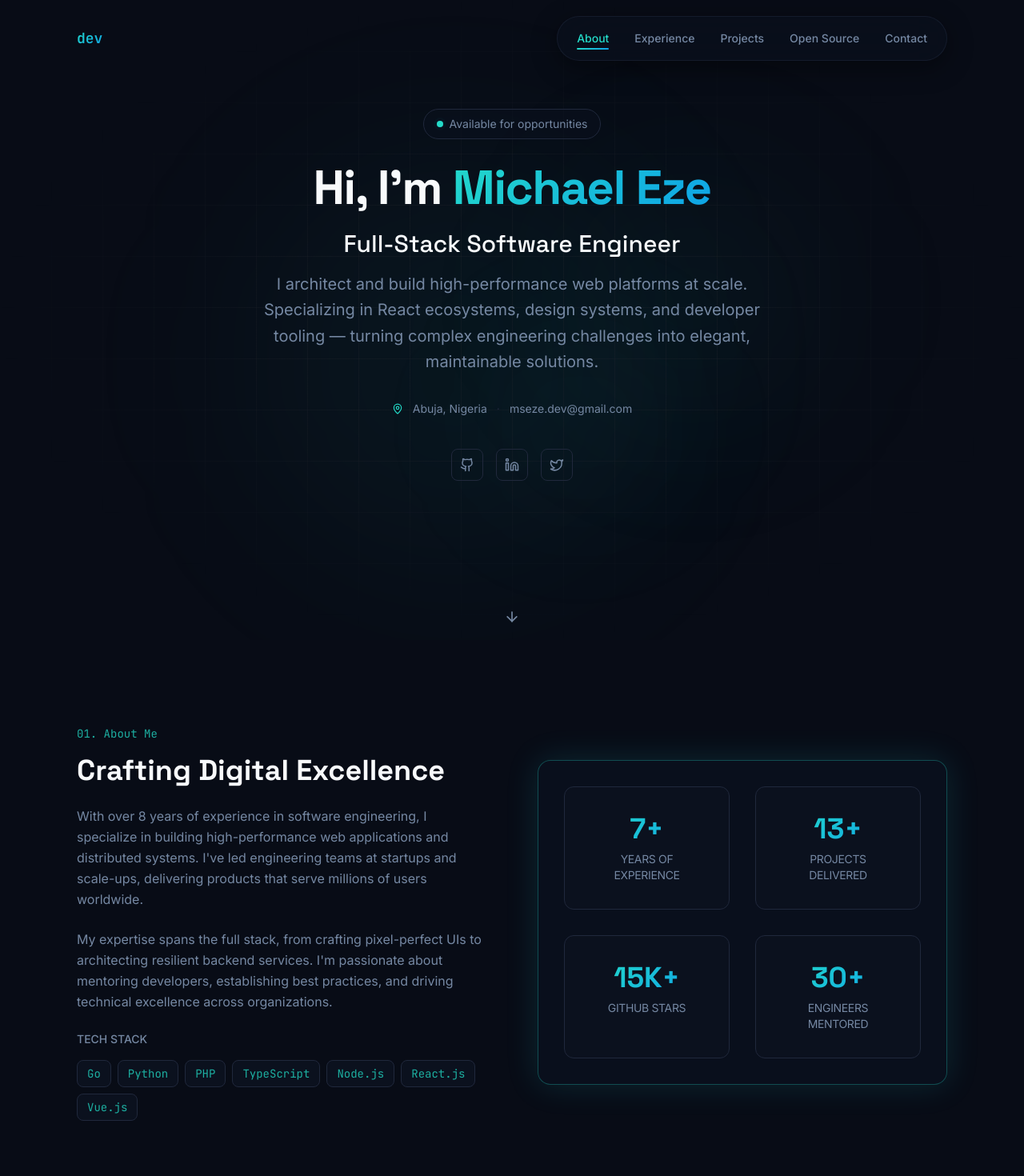
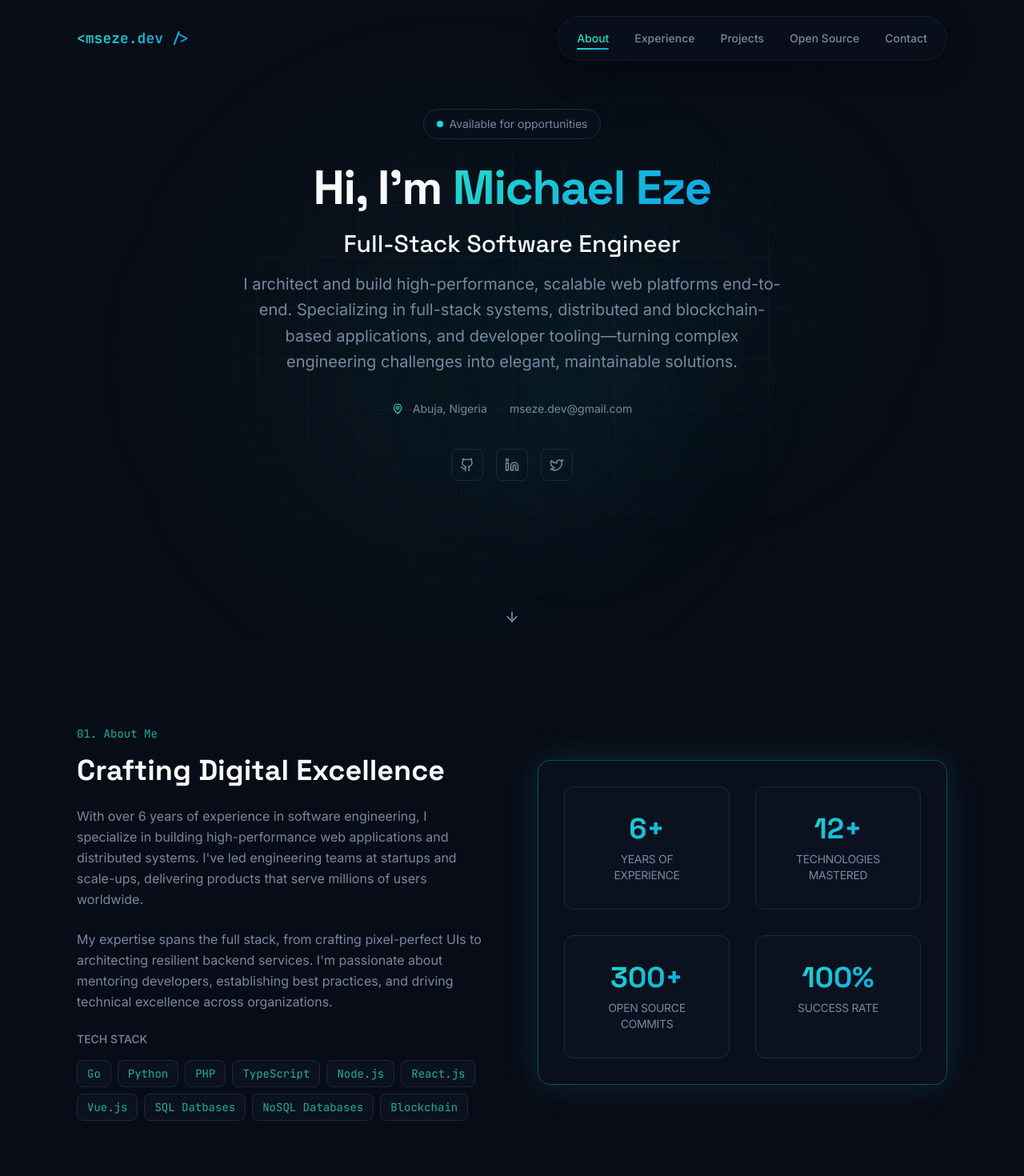
Before and after one commit to codemaestro64/portfolio, a Next.js app: page / in a window 1280 px wide. Shown: the top 1470 px of the page at 80% size. Built offline with nearby package versions, Linux system fonts and the light colour scheme.

Commit message:
modify content

```diff
--- a/src/components/layout/Footer.tsx
+++ b/src/components/layout/Footer.tsx
@@ -1,3 +1,5 @@
+import { HOME_LINK_TEXT } from "@/data"
+
 const Footer = () => {
   return (
     <footer className="py-6 sm:py-8 border-t">
@@ -8,7 +10,7 @@ const Footer = () => {
           </p>
 
           <p className="text-xs sm:text-sm text-muted-foreground font-mono">
-            mseze.dev
+            {HOME_LINK_TEXT}
           </p>
         </div>
       </div>
--- a/src/components/layout/Navbar.tsx
+++ b/src/components/layout/Navbar.tsx
@@ -3,6 +3,7 @@
 import { useEffect, useState } from 'react'
 import Link from 'next/link'
 import { Menu, X } from 'lucide-react'
+import { HOME_LINK_TEXT } from '@/data'
 
 const navLinks = [
   { name: 'About', href: '#about' },
@@ -50,7 +51,7 @@ const Navbar = () => {
             href="#"
             className="font-mono font-semibold text-lg gradient-text"
           >
-            dev
+            {HOME_LINK_TEXT}
           </a>
 
           {/* Desktop Navigation */}
--- a/src/components/sections/Hero.tsx
+++ b/src/components/sections/Hero.tsx
@@ -93,9 +93,10 @@ const HeroSection = () => {
               leading-relaxed
             "
           >
-            I architect and build high-performance web platforms at scale.
-            Specializing in React ecosystems, design systems, and developer tooling
-            — turning complex engineering challenges into elegant, maintainable solutions.
+            I architect and build high-performance, scalable web platforms end-to-end.
+            Specializing in full-stack systems, distributed and blockchain-based applications,
+            and developer tooling—turning complex engineering challenges into elegant,
+            maintainable solutions.
           </motion.p>
 
           {/* Meta */}
--- a/src/data/about.ts
+++ b/src/data/about.ts
@@ -7,11 +7,14 @@ const tech_stack = [
   'TypeScript',
   'Node.js',
   'React.js',
-  'Vue.js'
+  'Vue.js',
+  'SQL Datbases',
+  'NoSQL Databases',
+  'Blockchain'
 ]
 
 const paragraphs = [
-  `With over 8 years of experience in software engineering, I specialize in building high-performance web applications and distributed systems.
+  `With over 6 years of experience in software engineering, I specialize in building high-performance web applications and distributed systems.
   I've led engineering teams at startups and scale-ups, delivering products that serve millions of users worldwide.`,
 
   `My expertise spans the full stack, from crafting pixel-perfect UIs to architecting resilient backend services. I'm passionate about mentoring developers,
@@ -20,16 +23,16 @@ const paragraphs = [
 
 const stats = [{
   title: 'Years of Experience',
-  stat: '7+'
+  stat: '6+'
 }, {
-  title: 'Projects Delivered',
-  stat: '13+'
+  title: 'Technologies Mastered',
+  stat: '12+'
 }, {
-  title: 'Github Stars',
-  stat: '15K+'
+  title: 'Open Source Commits',
+  stat: '300+'
 }, {
-  title: 'Engineers Mentored',
-  stat: '30+'
+  title: 'Success Rate',
+  stat: '100%'
 }]
 
 const about = {
--- a/src/data/contributions.ts
+++ b/src/data/contributions.ts
@@ -4,31 +4,36 @@ const label = "04. Open Source Contributions"
 const title = "Contributions & Packages"
 const subtitle = "Giving back to the community through open source contributions and maintained packages."
 
-const items: Contribution[] = [{
-  title: "ZeroChain",
-  type: "Go App",
-  description: "",
-  tags: ["Go", "Blockchain"],
-  href: "https://github.com/codemaestro64/zerochain"
-}, {
-  title: "Py-libp2p",
-  type: "Python Library",
-  description: "",
-  tags: ["Python", "P2P"],
-  href: "https://github.com/libp2p/py-libp2p"
-}, {
-  title: "DropText",
-  type: "Node App",
-  description: "",
-  tags: ["Node.js", "React.js"],
-  href: "https://github.com/codemaestro64/droptext"
-}, {
-  title: "ZeroChain",
-  type: "Go App",
-  description: "",
-  tags: ["Go", "Blockchain"],
-  href: "https://github.com/codemaestro64/zerochain"
-}]
+const items: Contribution[] = [
+  {
+    title: "Flux",
+    type: "Distributed System",
+    description: "CP-consistent distributed rate limiting in Go. Uses Hashicorp Raft for log replication and gRPC streams for high-performance node communication.",
+    tags: ["Go", "Distributed Systems", "Raft", "gRPC", "CAP Theorem"],
+    href: "https://github.com/codemaestro64/flux"
+  },
+  {
+    title: "Py-libp2p",
+    type: "Open Source Contribution",
+    description: "Contributed to the Python implementation of the libp2p modular networking stack, specifically working on transport layer fixes and interop compatibility.",
+    tags: ["Python", "P2P", "libp2p", "Networking", "Open Source"],
+    href: "https://github.com/libp2p/py-libp2p"
+  },
+  {
+    title: "ZeroChain",
+    type: "Blockchain Protocol",
+    description: "A high-performance custom blockchain network featuring Proof-of-Work (PoW) consensus, ECC key generation, and SHA-256 block hashing.",
+    tags: ["Go", "Blockchain", "P2P", "Cryptography", "Consensus"],
+    href: "https://github.com/codemaestro64/Zero-Chain"
+  },
+  {
+    title: "DropText",
+    type: "Web Application",
+    description: "A self-hosted, full-stack application for sharing and publishing plain text or code snippets with syntax highlighting support.",
+    tags: ["Next.js", "TypeScript", "React", "Turborepo", "Tailwind CSS"],
+    href: "https://github.com/codemaestro64/droptext"
+  }
+]
 
 const contributions = {
   label,
--- a/src/data/general.ts
+++ b/src/data/general.ts
@@ -17,3 +17,4 @@ export const SOCIALS = [{
 }]
 
 export const BASE_URL = "https://mseze.vercel.app"
+export const HOME_LINK_TEXT = "<mseze.dev />"
--- a/src/data/projects.ts
+++ b/src/data/projects.ts
@@ -4,25 +4,29 @@ const label = "03. Projects"
 const title = "Featured Work"
 const subtitle = "A selection of projects that showcase my technical expertise and passion for building great products."
 
-const items: Project[] = [{
-  imageSrc: "https://zenprospect-production.s3.amazonaws.com/uploads/pictures/66e7da2dc26500000144b910/picture",
-  href: "https://www.rightful.com.au",
-  title: "Rightful",
-  description: "Care Access powered through Pluto Health brings together all of your medical histories and combines that with care options.",
-  tags: ["Python", "FastAPI", "GCP", "Firestore"]
-}, {
-  imageSrc: "https://zenprospect-production.s3.amazonaws.com/uploads/pictures/66e7da2dc26500000144b910/picture",
-  href: "https://www.vistarmedia.com/programmatic-marketplace",
-  title: "Programmatic DOOH Marketplace",
-  description: "Care Access powered through Pluto Health brings together all of your medical histories and combines that with care options.",
-  tags: ["Python", "FastAPI", "GCP", "Firestore"]
-}, {
-  imageSrc: "https://zenprospect-production.s3.amazonaws.com/uploads/pictures/66e7da2dc26500000144b910/picture",
-  href: "https://careaccess.plutohealth.com",
-  title: "Programmatic DOOH Marketplace",
-  description: "Care Access powered through Pluto Health brings together all of your medical histories and combines that with care options.",
-  tags: ["Python", "FastAPI", "GCP", "Firestore"]
-}]
+const items: Project[] = [
+  {
+    imageSrc: "https://zenprospect-production.s3.amazonaws.com/uploads/pictures/66e7da2dc26500000144b910/picture",
+    href: "https://www.rightful.com.au",
+    title: "Rightful",
+    description: "An online legal marketplace and practice management platform that connects clients with legal talent, streamlining project sourcing and payments.",
+    tags: ["Python", "FastAPI", "React", "TypeScript", "Node.js", "PostgreSQL", "GCP"]
+  },
+  {
+    imageSrc: "https://www.vistarmedia.com/hs-fs/hubfs/2024%20-%20Vistar%20Rebrand/2024%20Vistar%20Media%20Logos/Vistar_Media_Logo_Stacked_Orange.png?width=1600&height=912&name=Vistar_Media_Logo_Stacked_Orange.png",
+    href: "https://www.vistarmedia.com/programmatic-marketplace",
+    title: "Vistar Media SSP",
+    description: "A global programmatic marketplace for Digital Out-of-Home (DOOH) advertising, facilitating automated real-time bidding for digital billboards and signage.",
+    tags: ["Go", "Python", "React", "Node.js", "BigQuery", "AdTech", "AWS"]
+  },
+  {
+    imageSrc: "https://cdn.assets.pluto-service.com/dashboard/careaccess/img/logo.png",
+    href: "https://careaccess.plutohealth.com",
+    title: "Pluto Health Care Access",
+    description: "A health coordination platform that unifies fragmented medical records, labs, and insurance data to identify care gaps and clinical trial opportunities.",
+    tags: ["Go", "Node.js", "Django", "Next.js", "React.js", "GCP", "Healthcare AI", "HIPAA"]
+  }
+]
 
 const projects = {
   label,
```
